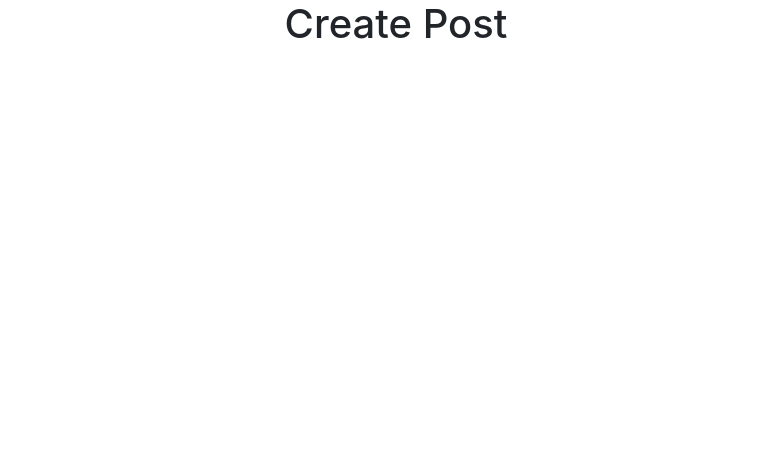
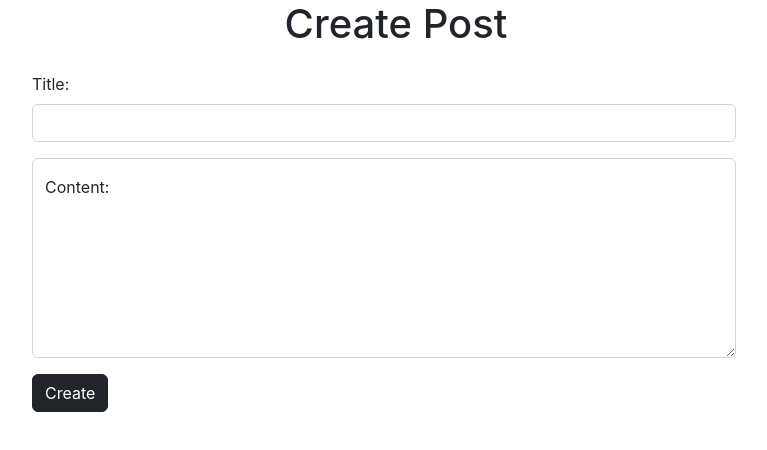
Before and after one commit to dev-alfaiz/redux-toolkit-crud, a React (Create React App) app: page /createpost in a window 1280 px wide. Shown: the top 450 px of the page, without its empty margins (244-1011 px from the left). Built offline with nearby package versions, Linux system fonts and the light colour scheme.

Commit message:
Implemented spinner and UI for create post

```diff
--- a/src/components/CreatePost/CreatePost.js
+++ b/src/components/CreatePost/CreatePost.js
@@ -3,8 +3,38 @@ import * as React from "react";
 const CreatePost = () => {
   return (
     <div className="create-post">
-      <div className="container text-center">
-        <h1>Create Post</h1>
+      <div className="container">
+        <h1 className="text-center">Create Post</h1>
+        <div className="container row d-flex align-items-center justify-content-center my-4">
+          <div className="col-md-8">
+            <form>
+              <div className="mb-3">
+                <label htmlFor="exampleInputEmail1" className="form-label">
+                  Title:
+                </label>
+                <input
+                  type="text"
+                  className="form-control"
+                  id="exampleInputEmail1"
+                />
+              </div>
+              <div className="mb-3">
+                <div className="form-floating">
+                  <textarea
+                    className="form-control"
+                    placeholder="Leave a comment here"
+                    id="floatingTextarea2"
+                    style={{ height: "200px" }}
+                  ></textarea>
+                  <label for="floatingTextarea2">Content:</label>
+                </div>
+              </div>
+              <button type="submit" className="btn btn-dark">
+                Create
+              </button>
+            </form>
+          </div>
+        </div>
       </div>
     </div>
   );
--- a/src/components/PostById/PostById.js
+++ b/src/components/PostById/PostById.js
@@ -3,9 +3,11 @@ import { useDispatch, useSelector } from "react-redux";
 
 import { fetchSelectPosts } from "../../app/slices/postsSlice";
 import { Card } from "../Card";
+import { Spinner } from "../Spinner";
 
 const PostById = () => {
   const dispatch = useDispatch();
+  const isLoading = useSelector((state) => state.posts.isLoading);
   const selectedPost = useSelector((state) => state.posts.selectedPost);
   const [term, setTerm] = React.useState(0);
   const handleSubmit = (event) => {
@@ -18,7 +20,9 @@ const PostById = () => {
     }
   };
 
-  return (
+  return isLoading ? (
+    <Spinner />
+  ) : (
     <div className="create-post">
       <div className="container row d-flex align-items-center justify-content-center">
         <div className="col-md-8">
--- a/src/components/Posts/Posts.js
+++ b/src/components/Posts/Posts.js
@@ -3,16 +3,20 @@ import { useDispatch, useSelector } from "react-redux";
 
 import { fetchAllPosts } from "../../app/slices/postsSlice";
 import { Card } from "../Card";
+import { Spinner } from "../Spinner";
 
 const Posts = () => {
   const dispatch = useDispatch(0);
+  const isLoading = useSelector((state) => state.posts.isLoading);
   const posts = useSelector((state) => state.posts.postsList);
 
   React.useEffect(() => {
     dispatch(fetchAllPosts());
   }, []);
 
-  return (
+  return isLoading ? (
+    <Spinner />
+  ) : (
     <div className="posts">
       <div className="container">
         <h1 className="text-center">All Posts</h1>
--- /dev/null
+++ b/src/components/Spinner/Spinner.js
@@ -0,0 +1,18 @@
+import * as React from "react";
+
+export const Spinner = () => {
+  return (
+    <div
+      className="d-flex justify-content-center"
+      style={{ position: "relative", width: "100vw", height: "100vh" }}
+    >
+      <div
+        className="spinner-border"
+        role="status"
+        style={{ position: "absolute", top: "50%", padding: "60px" }}
+      >
+        <span className="visually-hidden">Loading...</span>
+      </div>
+    </div>
+  );
+};
--- /dev/null
+++ b/src/components/Spinner/index.js
@@ -0,0 +1 @@
+export * from "./Spinner";
--- a/src/components/index.js
+++ b/src/components/index.js
@@ -2,3 +2,4 @@ export * from "./Posts";
 export * from "./PostById";
 export * from "./CreatePost";
 export * from "./Card";
+export * from "./Spinner";
```
